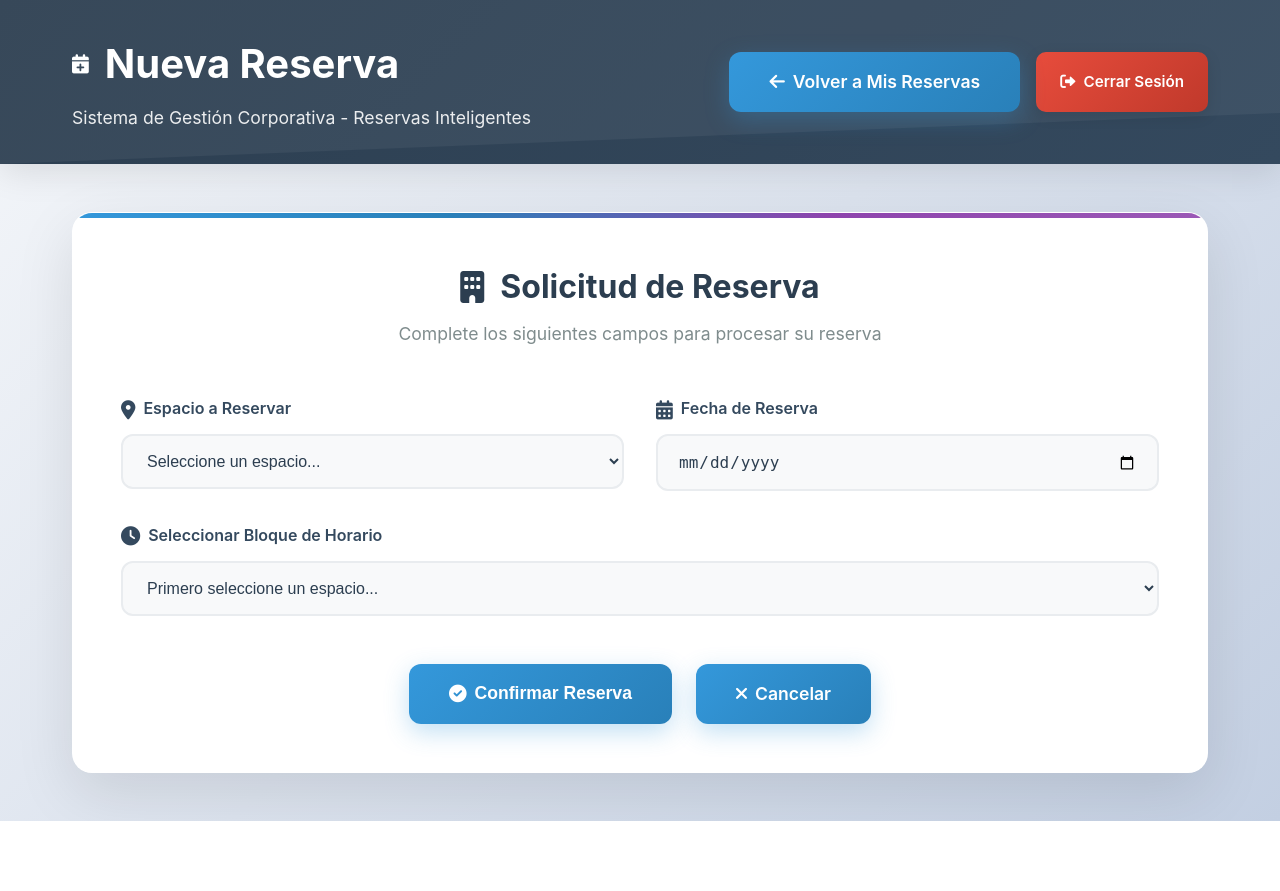
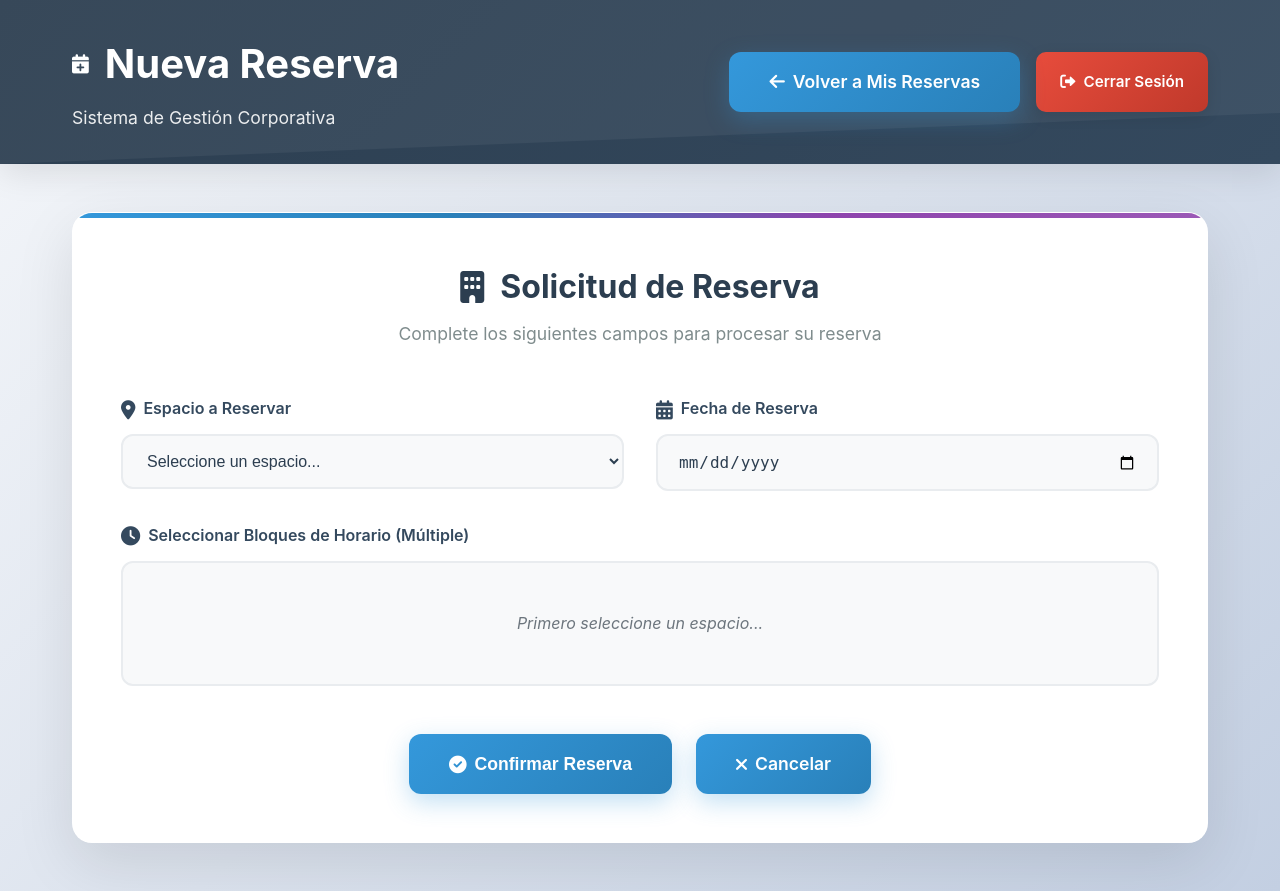
Before and after one commit to camilacarbajal07032013-dev/sistema_reservas_edificio, a Django app: template reservas/templates/reservas/nueva_reserva.html in a window 1280 px wide. Before the commit the page ends 821 px from the top, so only its background shows below. Run offline with Django 5.2, Linux system fonts and the light colour scheme; the template is opened without the code that fills it, so the values that code supplies are empty.

Commit message:
Update nueva_reserva.html

```diff
--- a/reservas/templates/reservas/nueva_reserva.html
+++ b/reservas/templates/reservas/nueva_reserva.html
@@ -113,7 +113,6 @@
 
         .btn-secondary:active {
             transform: translateY(-1px);
-
         }
 
         .btn-danger {
@@ -215,6 +214,96 @@
             transform: translateY(-2px);
         }
 
+        /* Estilos para selección múltiple de horarios */
+        .time-blocks {
+            display: grid;
+            grid-template-columns: repeat(auto-fit, minmax(250px, 1fr));
+            gap: 1rem;
+            max-height: 350px;
+            overflow-y: auto;
+            padding: 1rem;
+            background: #f8f9fa;
+            border-radius: 12px;
+            border: 2px solid #e9ecef;
+        }
+
+        .time-block {
+            display: flex;
+            align-items: center;
+            gap: 0.75rem;
+            padding: 1rem;
+            border: 2px solid #e9ecef;
+            border-radius: 10px;
+            transition: all 0.3s ease;
+            cursor: pointer;
+            background: white;
+        }
+
+        .time-block:hover {
+            border-color: #3498db;
+            background: #f8fbff;
+            transform: translateY(-2px);
+        }
+
+        .time-block input[type="checkbox"] {
+            width: 18px;
+            height: 18px;
+            accent-color: #3498db;
+            cursor: pointer;
+        }
+
+        .time-block input[type="checkbox"]:checked + .time-label {
+            font-weight: 700;
+            color: #2980b9;
+        }
+
+        .time-block.selected {
+            border-color: #3498db;
+            background: linear-gradient(135deg, #ebf3fd 0%, #f8fbff 100%);
+        }
+
+        .time-label {
+            flex: 1;
+            cursor: pointer;
+            font-size: 0.95rem;
+            transition: all 0.3s ease;
+            color: #2c3e50;
+        }
+
+        .no-space {
+            text-align: center;
+            color: #6c757d;
+            font-style: italic;
+            padding: 2rem;
+        }
+
+        .selected-summary {
+            background: linear-gradient(135deg, #d1ecf1 0%, #bee5eb 100%);
+            border: 1px solid #bee5eb;
+            border-radius: 10px;
+            padding: 1rem;
+            margin-top: 1rem;
+            display: none;
+        }
+
+        .selected-summary.active {
+            display: block;
+        }
+
+        .selected-summary h4 {
+            color: #0c5460;
+            font-weight: 600;
+            margin-bottom: 0.5rem;
+            display: flex;
+            align-items: center;
+            gap: 0.5rem;
+        }
+
+        .selected-summary p {
+            color: #0c5460;
+            font-size: 0.9rem;
+        }
+
         .time-selector {
             display: grid;
             grid-template-columns: 1fr 1fr;
@@ -313,6 +402,11 @@
                 gap: 1.5rem;
             }
 
+            .time-blocks {
+                grid-template-columns: 1fr;
+                max-height: 250px;
+            }
+
             .time-selector {
                 grid-template-columns: 1fr;
             }
@@ -360,7 +454,7 @@
                         <i class="fas fa-calendar-plus icon"></i>
                         Nueva Reserva
                     </h1>
-                    <p>Sistema de Gestión Corporativa - Reservas Inteligentes</p>
+                    <p>Sistema de Gestión Corporativa</p>
                 </div>
                 <div class="nav-buttons">
                     <a href="{% url 'mis_reservas' %}" class="btn btn-secondary">
@@ -423,13 +517,19 @@
                     </div>
 
                     <div class="form-group">
-                        <label for="bloque_horario">
+                        <label for="bloques_horarios">
                             <i class="fas fa-clock icon"></i>
-                            Seleccionar Bloque de Horario
+                            Seleccionar Bloques de Horario (Múltiple)
                         </label>
-                        <select name="bloque_horario" id="bloque_horario" required>
-                            <option value="">Primero seleccione un espacio...</option>
-                        </select>
+                        <div class="time-blocks" id="time-blocks">
+                            <p class="no-space">Primero seleccione un espacio...</p>
+                        </div>
+                        <input type="hidden" name="bloques_horarios" id="bloques_horarios" required>
+
+                        <div class="selected-summary" id="selected-summary">
+                            <h4><i class="fas fa-clock"></i> Horarios Seleccionados:</h4>
+                            <p id="summary-text">No hay horarios seleccionados</p>
+                        </div>
                     </div>
 
                     <div id="visitor-info" class="visitor-info">
@@ -487,12 +587,12 @@
 
         function updateHorarios() {
             const espacio = document.getElementById('espacio');
-            const bloqueSelect = document.getElementById('bloque_horario');
+            const timeBlocks = document.getElementById('time-blocks');
 
-            bloqueSelect.innerHTML = '<option value="">Seleccionar horario...</option>';
+            timeBlocks.innerHTML = '';
 
             if (!espacio.value) {
-                bloqueSelect.innerHTML = '<option value="">Primero seleccione un espacio...</option>';
+                timeBlocks.innerHTML = '<p class="no-space">Primero seleccione un espacio...</p>';
                 return;
             }
 
@@ -507,7 +607,6 @@
                     {inicio: '13:00', fin: '15:00', label: '1:00 PM - 3:00 PM'},
                     {inicio: '15:15', fin: '17:15', label: '3:15 PM - 5:15 PM'}
                 ];
-
             } else if (espacioTexto.includes('estacionamiento')) {
                 horarios = [
                     {inicio: '07:00', fin: '08:00', label: '7:00 AM - 8:00 AM'},
@@ -516,13 +615,12 @@
                     {inicio: '10:00', fin: '11:00', label: '10:00 AM - 11:00 AM'},
                     {inicio: '11:00', fin: '12:00', label: '11:00 AM - 12:00 PM'},
                     {inicio: '12:00', fin: '13:00', label: '12:00 PM - 1:00 PM'},
-                    {inicio: '13:00', fin: '14:00', label: '1:00 AM - 2:00 PM'},
+                    {inicio: '13:00', fin: '14:00', label: '1:00 PM - 2:00 PM'},
                     {inicio: '14:00', fin: '15:00', label: '2:00 PM - 3:00 PM'},
                     {inicio: '15:00', fin: '16:00', label: '3:00 PM - 4:00 PM'},
                     {inicio: '16:00', fin: '17:00', label: '4:00 PM - 5:00 PM'},
                     {inicio: '17:00', fin: '18:00', label: '5:00 PM - 6:00 PM'}
                 ];
-
             } else {
                 horarios = [
                     {inicio: '08:00', fin: '09:00', label: '8:00 AM - 9:00 AM'},
@@ -534,23 +632,71 @@
                 ];
             }
 
-            horarios.forEach(bloque => {
-                const option = document.createElement('option');
-                option.value = bloque.inicio + '-' + bloque.fin;
-                option.textContent = bloque.label;
-                bloqueSelect.appendChild(option);
+            horarios.forEach((bloque, index) => {
+                const timeBlock = document.createElement('div');
+                timeBlock.className = 'time-block';
+                timeBlock.innerHTML = `
+                    <input type="checkbox" id="time_${index}" value="${bloque.inicio}-${bloque.fin}"
+                           onchange="updateSelectedTimes()">
+                    <label for="time_${index}" class="time-label">
+                        ${bloque.label}
+                    </label>
+                `;
+                timeBlocks.appendChild(timeBlock);
+            });
+        }
+
+        function updateSelectedTimes() {
+            const checkboxes = document.querySelectorAll('#time-blocks input[type="checkbox"]:checked');
+            const selectedTimes = Array.from(checkboxes).map(cb => cb.value);
+            const selectedLabels = Array.from(checkboxes).map(cb => cb.nextElementSibling.textContent);
+
+            document.getElementById('bloques_horarios').value = selectedTimes.join(',');
+
+            const summary = document.getElementById('selected-summary');
+            const summaryText = document.getElementById('summary-text');
+
+            if (selectedTimes.length > 0) {
+                summary.classList.add('active');
+                summaryText.textContent = selectedLabels.join(' | ');
+            } else {
+                summary.classList.remove('active');
+                summaryText.textContent = 'No hay horarios seleccionados';
+            }
+
+            // Actualizar estilos visuales
+            const timeBlocks = document.querySelectorAll('.time-block');
+            timeBlocks.forEach(block => {
+                const checkbox = block.querySelector('input[type="checkbox"]');
+                if (checkbox.checked) {
+                    block.classList.add('selected');
+                } else {
+                    block.classList.remove('selected');
+                }
             });
         }
 
         function toggleVisitorInfo() {
             const espacio = document.getElementById('espacio');
             const visitorInfo = document.getElementById('visitor-info');
+
+            if (!espacio.value) {
+                visitorInfo.classList.remove('active');
+                return;
+            }
+
             const espacioTexto = espacio.options[espacio.selectedIndex].text.toLowerCase();
 
             if (espacioTexto.includes('estacionamiento')) {
                 visitorInfo.classList.add('active');
+                document.getElementById('nombre_visitante').required = true;
+                document.getElementById('placa_visitante').required = true;
+                document.querySelector('.visitor-header h3').textContent = 'Información del Visitante (Obligatorio)';
             } else {
                 visitorInfo.classList.remove('active');
+                document.getElementById('nombre_visitante').required = false;
+                document.getElementById('placa_visitante').required = false;
+                document.querySelector('.visitor-header h3').textContent = 'Información del Visitante';
             }
         }
 
```
